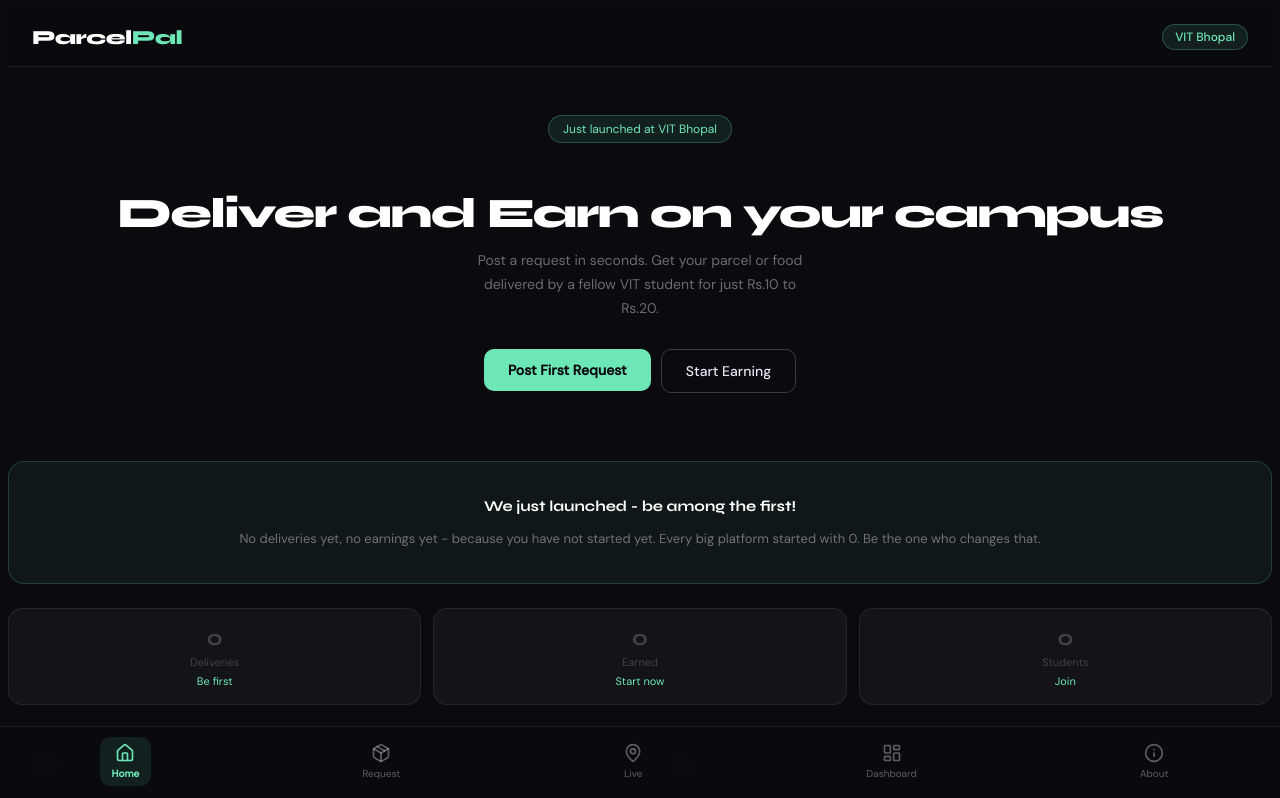
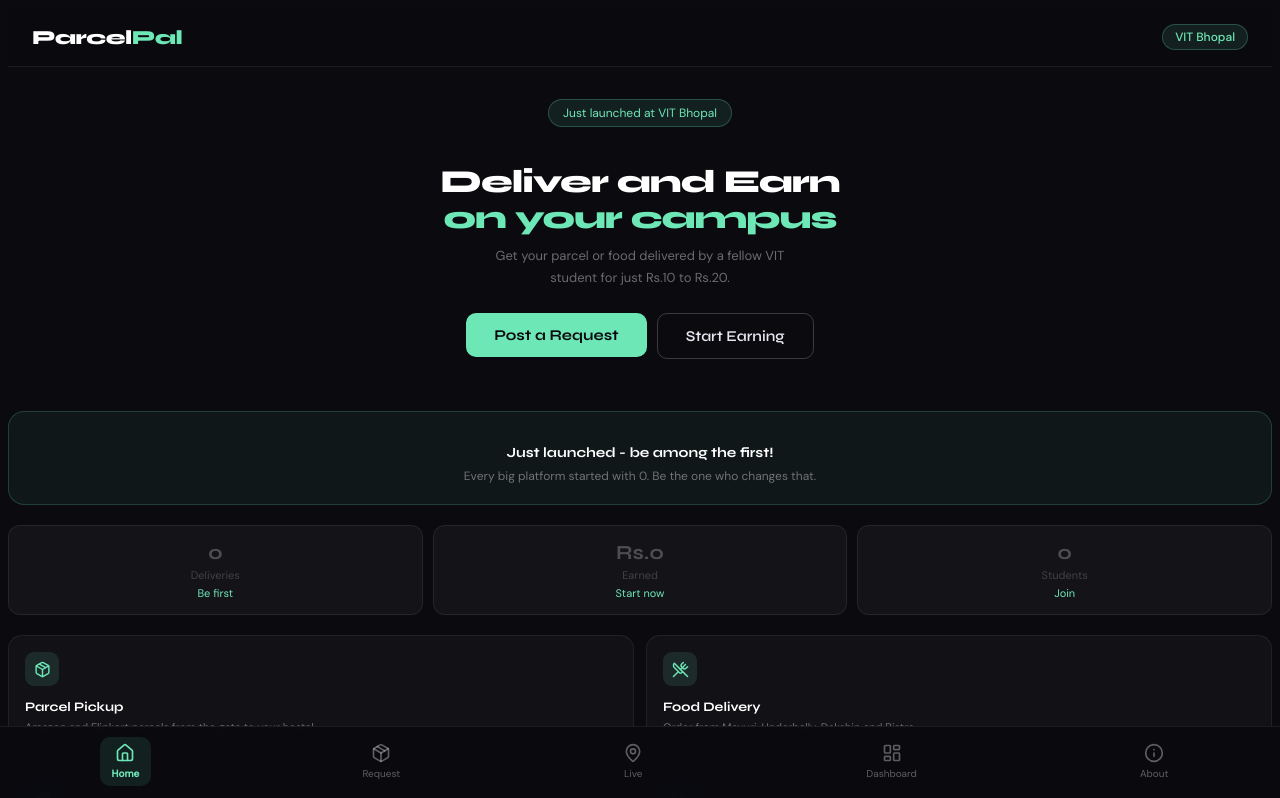
Before and after one commit to sagarshuklaa/ParcelPal-VIT, a Next.js app: page / in a window 1280 px wide. Shown: the top 798 px of the page. Built offline with nearby package versions, Linux system fonts and the light colour scheme.

Commit message:
fix: home page stats and buttons visible, updated food places

```diff
--- a/app/page.tsx
+++ b/app/page.tsx
@@ -1,65 +1,69 @@
 import Link from 'next/link'
-import { Rocket, Package, UtensilsCrossed, Coins, BarChart3 } from 'lucide-react'
+import { Package, UtensilsCrossed, Coins, BarChart3 } from 'lucide-react'
 
 export default function Home() {
   return (
     <div className="fade-up">
-      <div style={{ padding: '48px 0 28px', textAlign: 'center' }}>
-        <div style={{ display: 'inline-flex', alignItems: 'center', gap: 6, background: 'rgba(110,231,183,0.1)', border: '0.5px solid rgba(110,231,183,0.25)', borderRadius: 20, padding: '5px 14px', fontSize: 12, color: 'var(--accent)', marginBottom: 20 }}>
+      <div style={{ padding: '32px 0 24px', textAlign: 'center' }}>
+        <div style={{ display: 'inline-flex', alignItems: 'center', gap: 6, background: 'rgba(110,231,183,0.1)', border: '0.5px solid rgba(110,231,183,0.25)', borderRadius: 20, padding: '5px 14px', fontSize: 12, color: 'var(--accent)', marginBottom: 16 }}>
           Just launched at VIT Bhopal
         </div>
-        <h1 style={{ fontFamily: 'var(--font-display)', fontSize: 'clamp(30px,7vw,42px)', fontWeight: 800, lineHeight: 1.1, letterSpacing: -1.5, color: '#fff', marginBottom: 12 }}>
-          Deliver and Earn on your campus
+        <h1 style={{ fontFamily: 'var(--font-display)', fontSize: 32, fontWeight: 800, lineHeight: 1.1, letterSpacing: -1, color: '#fff', marginBottom: 10 }}>
+          Deliver and Earn<br />
+          <span style={{ color: 'var(--accent)' }}>on your campus</span>
         </h1>
-        <p style={{ color: 'var(--text-muted)', fontSize: 14, maxWidth: 340, margin: '0 auto 28px', lineHeight: 1.7 }}>
-          Post a request in seconds. Get your parcel or food delivered by a fellow VIT student for just Rs.10 to Rs.20.
+        <p style={{ color: 'var(--text-muted)', fontSize: 13, maxWidth: 320, margin: '0 auto 24px', lineHeight: 1.7 }}>
+          Get your parcel or food delivered by a fellow VIT student for just Rs.10 to Rs.20.
         </p>
-        <div style={{ display: 'flex', gap: 10, justifyContent: 'center', flexWrap: 'wrap', marginBottom: 40 }}>
+        <div style={{ display: 'flex', gap: 10, justifyContent: 'center', flexWrap: 'wrap', marginBottom: 28 }}>
           <Link href="/request" style={{ textDecoration: 'none' }}>
-            <button style={{ background: 'var(--accent)', color: '#0a0a0f', border: 'none', borderRadius: 10, padding: '12px 24px', fontFamily: 'var(--font-body)', fontWeight: 600, fontSize: 14, cursor: 'pointer' }}>
-              Post First Request
+            <button style={{ background: 'var(--accent)', color: '#0a0a0f', border: 'none', borderRadius: 10, padding: '13px 28px', fontFamily: 'var(--font-display)', fontWeight: 700, fontSize: 15, cursor: 'pointer' }}>
+              Post a Request
             </button>
           </Link>
           <Link href="/live" style={{ textDecoration: 'none' }}>
-            <button style={{ background: 'transparent', color: 'var(--text)', border: '0.5px solid rgba(255,255,255,0.2)', borderRadius: 10, padding: '12px 24px', fontFamily: 'var(--font-body)', fontWeight: 500, fontSize: 14, cursor: 'pointer' }}>
+            <button style={{ background: 'transparent', color: 'var(--text)', border: '0.5px solid rgba(255,255,255,0.2)', borderRadius: 10, padding: '13px 28px', fontFamily: 'var(--font-display)', fontWeight: 600, fontSize: 15, cursor: 'pointer' }}>
               Start Earning
             </button>
           </Link>
         </div>
       </div>
 
-      <div style={{ background: 'rgba(110,231,183,0.06)', border: '0.5px solid rgba(110,231,183,0.2)', borderRadius: 16, padding: 20, textAlign: 'center', marginBottom: 24 }}>
-        <h3 style={{ fontFamily: 'var(--font-display)', fontSize: 15, fontWeight: 700, color: '#fff', marginBottom: 6 }}>We just launched - be among the first!</h3>
-        <p style={{ fontSize: 13, color: 'var(--text-muted)', lineHeight: 1.7 }}>
-          No deliveries yet, no earnings yet - because you have not started yet.
+      <div style={{ background: 'rgba(110,231,183,0.06)', border: '0.5px solid rgba(110,231,183,0.2)', borderRadius: 16, padding: 18, textAlign: 'center', marginBottom: 20 }}>
+        <h3 style={{ fontFamily: 'var(--font-display)', fontSize: 14, fontWeight: 700, color: '#fff', marginBottom: 6 }}>Just launched - be among the first!</h3>
+        <p style={{ fontSize: 12, color: 'var(--text-muted)', lineHeight: 1.6, margin: 0 }}>
           Every big platform started with 0. Be the one who changes that.
         </p>
       </div>
 
-      <div style={{ display: 'grid', gridTemplateColumns: 'repeat(3,1fr)', gap: 12, marginBottom: 24 }}>
-        {[{ num: '0', label: 'Deliveries', hint: 'Be first' },{ num: '0', label: 'Earned', hint: 'Start now' },{ num: '0', label: 'Students', hint: 'Join' }].map(s => (
-          <div key={s.label} style={{ background: 'var(--bg-card)', border: '0.5px solid var(--border)', borderRadius: 14, padding: 16, textAlign: 'center' }}>
-            <span style={{ fontFamily: 'var(--font-display)', fontSize: 22, fontWeight: 700, color: 'rgba(255,255,255,0.2)' }}>{s.num}</span>
-            <div style={{ fontSize: 11, color: 'var(--text-faint)', marginTop: 4 }}>{s.label}</div>
-            <div style={{ fontSize: 11, color: 'var(--accent)', marginTop: 5 }}>{s.hint}</div>
+      <div style={{ display: 'grid', gridTemplateColumns: 'repeat(3,1fr)', gap: 10, marginBottom: 20 }}>
+        {[
+          { num: '0', label: 'Deliveries', hint: 'Be first' },
+          { num: 'Rs.0', label: 'Earned', hint: 'Start now' },
+          { num: '0', label: 'Students', hint: 'Join' }
+        ].map(s => (
+          <div key={s.label} style={{ background: 'var(--bg-card)', border: '0.5px solid var(--border)', borderRadius: 12, padding: '14px 8px', textAlign: 'center' }}>
+            <div style={{ fontFamily: 'var(--font-display)', fontSize: 20, fontWeight: 700, color: 'rgba(255,255,255,0.25)', marginBottom: 3 }}>{s.num}</div>
+            <div style={{ fontSize: 11, color: 'var(--text-faint)', marginBottom: 4 }}>{s.label}</div>
+            <div style={{ fontSize: 11, color: 'var(--accent)' }}>{s.hint}</div>
           </div>
         ))}
       </div>
 
       <div style={{ display: 'grid', gridTemplateColumns: 'repeat(2,1fr)', gap: 12, marginBottom: 32 }}>
         {[
-          { icon: Package, title: 'Parcel Pickup', desc: 'Get Amazon and Flipkart parcels from the gate to your hostel.', href: '/request' },
-          { icon: UtensilsCrossed, title: 'Food Delivery', desc: 'Order from Mayuri, Underbelly and Safal Mart anytime.', href: '/request' },
+          { icon: Package, title: 'Parcel Pickup', desc: 'Amazon and Flipkart parcels from the gate to your hostel.', href: '/request' },
+          { icon: UtensilsCrossed, title: 'Food Delivery', desc: 'Order from Mayuri, Underbelly, Dakshin and Bistro.', href: '/request' },
           { icon: Coins, title: 'Earn Rs.10-20', desc: 'Accept requests while walking across campus.', href: '/live' },
-          { icon: BarChart3, title: 'Track Earnings', desc: 'Dashboard with your deliveries, earnings and leaderboard.', href: '/dashboard' },
+          { icon: BarChart3, title: 'Track Earnings', desc: 'Dashboard with deliveries, earnings and leaderboard.', href: '/dashboard' },
         ].map(({ icon: Icon, title, desc, href }) => (
           <Link key={title} href={href} style={{ textDecoration: 'none' }}>
-            <div style={{ background: 'rgba(255,255,255,0.03)', border: '0.5px solid rgba(255,255,255,0.07)', borderRadius: 14, padding: 18, cursor: 'pointer', height: '100%' }}>
-              <div style={{ width: 36, height: 36, borderRadius: 10, background: 'rgba(110,231,183,0.12)', display: 'flex', alignItems: 'center', justifyContent: 'center', marginBottom: 12, color: 'var(--accent)' }}>
-                <Icon size={18} />
+            <div style={{ background: 'rgba(255,255,255,0.03)', border: '0.5px solid rgba(255,255,255,0.07)', borderRadius: 14, padding: 16, height: '100%' }}>
+              <div style={{ width: 34, height: 34, borderRadius: 9, background: 'rgba(110,231,183,0.12)', display: 'flex', alignItems: 'center', justifyContent: 'center', marginBottom: 10, color: 'var(--accent)' }}>
+                <Icon size={17} />
               </div>
-              <h3 style={{ fontFamily: 'var(--font-display)', fontSize: 14, fontWeight: 700, color: '#fff', marginBottom: 5 }}>{title}</h3>
-              <p style={{ fontSize: 12, color: 'var(--text-muted)', lineHeight: 1.5 }}>{desc}</p>
+              <h3 style={{ fontFamily: 'var(--font-display)', fontSize: 13, fontWeight: 700, color: '#fff', marginBottom: 4 }}>{title}</h3>
+              <p style={{ fontSize: 11, color: 'var(--text-muted)', lineHeight: 1.5, margin: 0 }}>{desc}</p>
             </div>
           </Link>
         ))}
```
